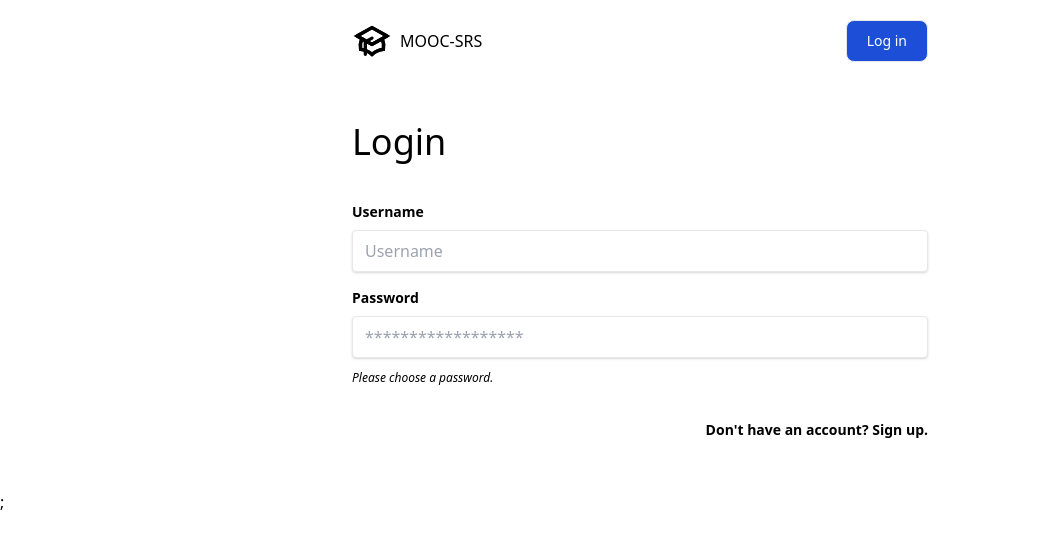
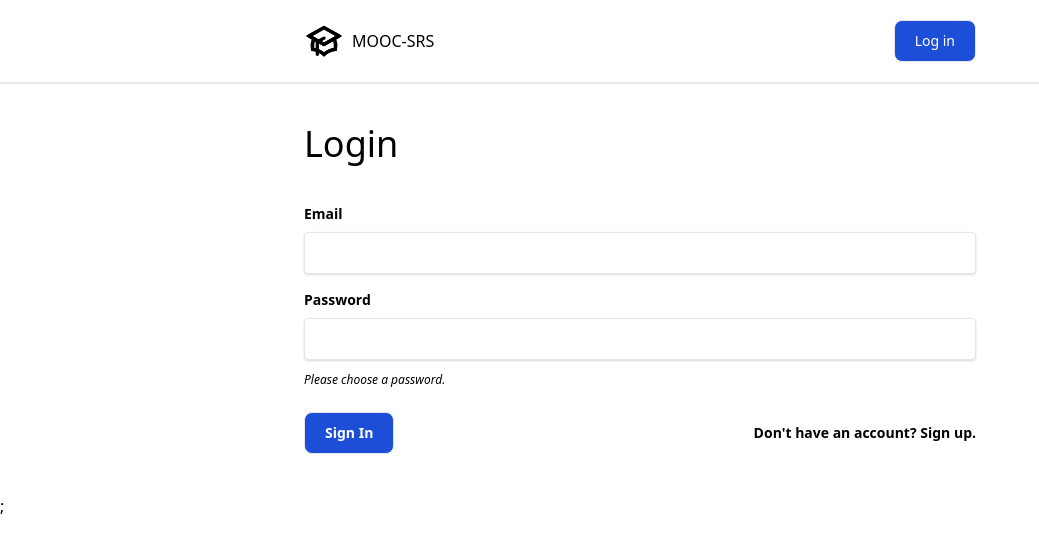
Before and after one commit to zzzbra/diptych, a React (Create React App) app in the folder client/: page /login in a window 1280 px wide. Shown: the top 552 px of the page, without its empty margins (0-1039 px from the left). Built offline with nearby package versions, Linux system fonts and the light colour scheme.

Commit message:
Wire up log in

```diff
--- a/client/src/components/Navigation.js
+++ b/client/src/components/Navigation.js
@@ -6,14 +6,20 @@ import Button from './Button';
 const Navigation = ({ isAuthenticated, setIsAuthenticated, userName }) => {
   console.log({ isAuthenticated });
   return (
-    <nav className="py-5">
-      <div className="max-w-xl mx-auto flex justify-between">
+    <nav className="py-5 border-b-2">
+      <div className="max-w-2xl mx-auto flex justify-between">
         <span className="flex items-center">
           <AcademicCapIcon className="w-10" />
           <span className="ml-2">MOOC-SRS</span>
         </span>
         {isAuthenticated ? (
-          <Button onClick={() => setIsAuthenticated(!isAuthenticated)}>
+          <Button
+            onClick={() => {
+              // TODO: create portable logout method from this
+              localStorage.removeItem('token');
+              setIsAuthenticated(!isAuthenticated);
+            }}
+          >
             Log Out
           </Button>
         ) : (
--- a/client/src/components/PageContentWrapper.js
+++ b/client/src/components/PageContentWrapper.js
@@ -6,7 +6,7 @@ const PageContentWrapper = ({ children, ...props }) => {
   return (
     <>
       <Navigation {...props} />
-      <main className="max-w-xl mx-auto py-10">{children}</main>;
+      <main className="max-w-2xl mx-auto py-10">{children}</main>;
     </>
   );
 };
--- a/client/src/routes/Login.js
+++ b/client/src/routes/Login.js
@@ -1,54 +1,96 @@
-import React from 'react';
+import React, { useState } from 'react';
 
-const Login = () => {
+import authAPI from '../apis/auth';
+
+import Button from '../components/Button';
+
+const Login = ({ setIsAuthenticated }) => {
+  const [formData, setFormData] = useState({
+    email: '',
+    password: '',
+  });
+  console.log(formData);
+
+  const handleChange = (e) => {
+    setFormData({ ...formData, [e.target.name]: e.target.value });
+  };
+
+  const handleSubmit = async (e) => {
+    e.preventDefault();
+    console.log('submit clicked. ', formData);
+
+    try {
+      const response = await authAPI.post(
+        '/login',
+        { ...formData },
+        {
+          headers: { 'Content-Type': 'application/json' },
+        },
+      );
+
+      // get token & redirect on success
+      const token = response.data.token;
+      localStorage.setItem('token', token);
+      setIsAuthenticated(true);
+    } catch (error) {
+      console.error(error.message);
+    }
+  };
+
   return (
     <>
       <div className="mb-10">
         <h1 className="text-4xl mb-8">Login</h1>
       </div>
+      <form onSubmit={handleSubmit}>
         <div class="mb-4">
           <label
-          class="block text-grey-darker text-sm font-bold mb-2"
-          for="username"
+            className="block text-grey-darker text-sm font-bold mb-2"
+            for="email"
           >
-          Username
+            Email
           </label>
           <input
-          class="shadow appearance-none border rounded w-full py-2 px-3 text-grey-darker"
-          id="username"
+            className="shadow appearance-none border rounded w-full py-2 px-3 text-grey-darker"
+            id="email"
+            name="email"
+            onChange={handleChange}
             type="text"
-          placeholder="Username"
+            value={formData.email}
           />
         </div>
-      <div class="mb-6">
+        <div className="mb-6">
           <label
-          class="block text-grey-darker text-sm font-bold mb-2"
+            className="block text-grey-darker text-sm font-bold mb-2"
             for="password"
           >
             Password
           </label>
           <input
-          class="shadow appearance-none border border-red rounded w-full py-2 px-3 text-grey-darker mb-3"
+            className="shadow appearance-none border border-red rounded w-full py-2 px-3 text-grey-darker mb-3"
             id="password"
+            name="password"
+            onChange={handleChange}
             type="password"
-          placeholder="******************"
+            value={formData.password}
           />
-        <p class="text-red text-xs italic">Please choose a password.</p>
+          <p className="text-red text-xs italic">Please choose a password.</p>
         </div>
-      <div class="flex items-center justify-between">
-        <button
-          class="bg-blue hover:bg-blue-dark text-white font-bold py-2 px-4 rounded"
-          type="button"
+        <div className="flex items-center justify-between">
+          <Button
+            className="bg-blue hover:bg-blue-dark text-white font-bold py-2 px-4 rounded"
+            type="submit"
           >
             Sign In
-        </button>
+          </Button>
           <a
-          class="inline-block align-baseline font-bold text-sm text-blue hover:text-blue-darker"
+            className="inline-block align-baseline font-bold text-sm text-blue hover:text-blue-darker"
             href="/register"
           >
             Don't have an account? Sign up.
           </a>
         </div>
+      </form>
     </>
   );
 };
--- a/client/src/routes/Register.js
+++ b/client/src/routes/Register.js
@@ -18,8 +18,6 @@ const Register = ({ setIsAuthenticated }) => {
 
   const handleSubmit = async (e) => {
     e.preventDefault();
-    console.log('submit clicked. ', formData);
-    console.log(authAPI);
 
     try {
       const response = await authAPI.post(
```
Lines whose indentation alone changed are shown as unchanged.
